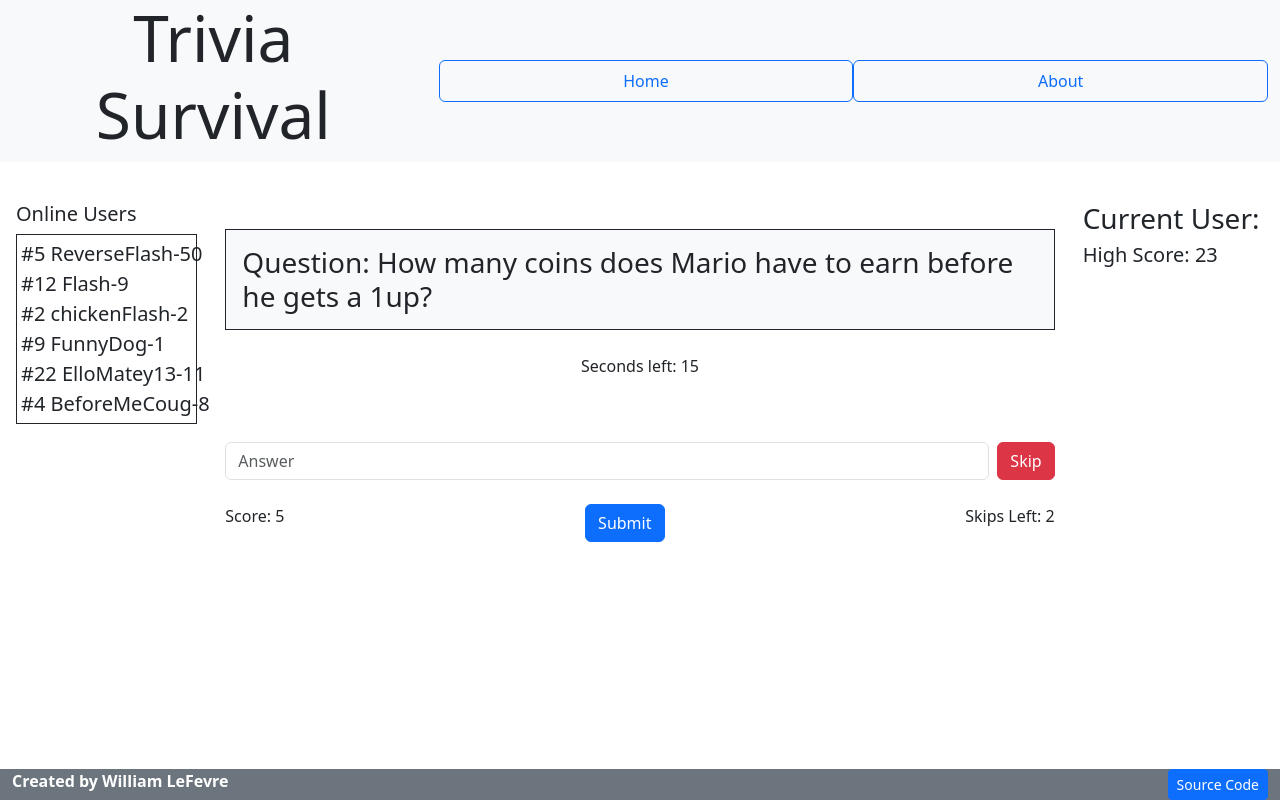
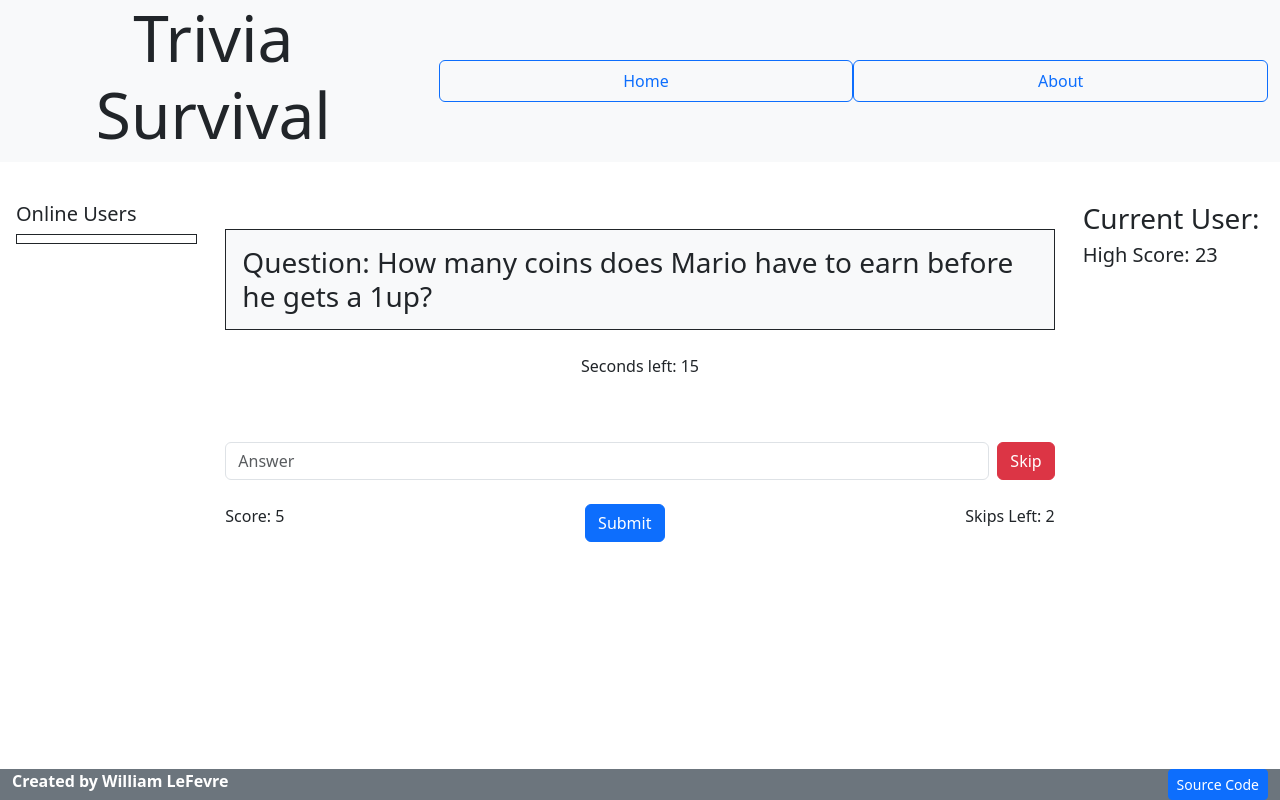
Before and after one commit to WilliamLeFevre/startup, a React (Vite) app: page /play in a window 1280 px wide. Built offline with nearby package versions, Linux system fonts and the light colour scheme.

Commit message:
Added userRow display to onlineUsers

```diff
--- a/src/play/onlineUsers.jsx
+++ b/src/play/onlineUsers.jsx
@@ -1,17 +1,21 @@
 import React from "react"
 
 export function OnlineUsers() {
+    const [users, setUsers] = React.useState([])
+
+
+    const userRows = []
+    for (let i=0; i < users.length; i++) {
+        userRows.push(
+            <li className="fs-5">{users[i]}</li>
+        )
+    }
 
     return (
         <div className="col-2 d-none d-xl-block p-3">
             <h5>Online Users</h5>
             <ul className="list-unstyled text-nowrap border border-dark p-1">
-                <li className="fs-5">#5 ReverseFlash-50</li>
-                <li className="fs-5">#12 Flash-9</li>
-                <li className="fs-5">#2 chickenFlash-2</li>
-                <li className="fs-5">#9 FunnyDog-1</li>
-                <li className="fs-5">#22 ElloMatey13-11</li>
-                <li className="fs-5">#4 BeforeMeCoug-8</li>
+                {userRows}
             </ul>
         </div>
     )
```
